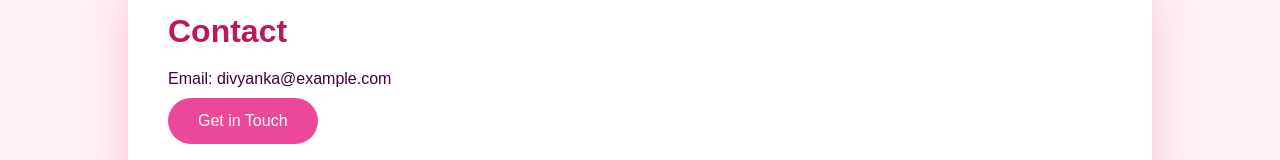
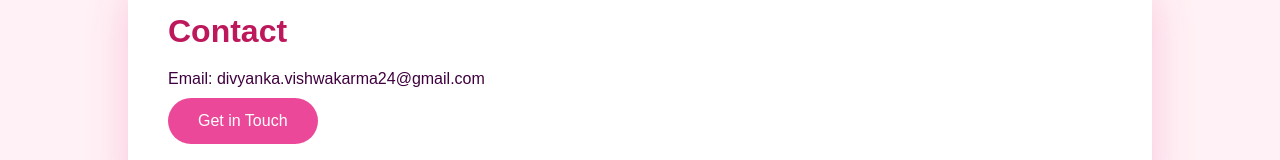
Before and after one commit to divyanka-codes/CODSOFT-PORTFOLIO, a plain HTML site: page index.html in a window 1280 px wide. Shown: the part 2875-3035 px from the top of the page. Drawn offline with Linux system fonts and the light colour scheme.

Commit message:
Update index.html

```diff
--- a/index.html
+++ b/index.html
@@ -88,7 +88,7 @@ I am passionate about web development, UI/UX design, and AI-driven solutions, an
     <section id="contact">
       <div class="card contact">
         <h2>Contact</h2>
-        <p>Email: divyanka@example.com</p>
+        <p>Email: divyanka.vishwakarma24@gmail.com</p>
         <a href="#">Get in Touch</a>
       </div>
     </section>
```
